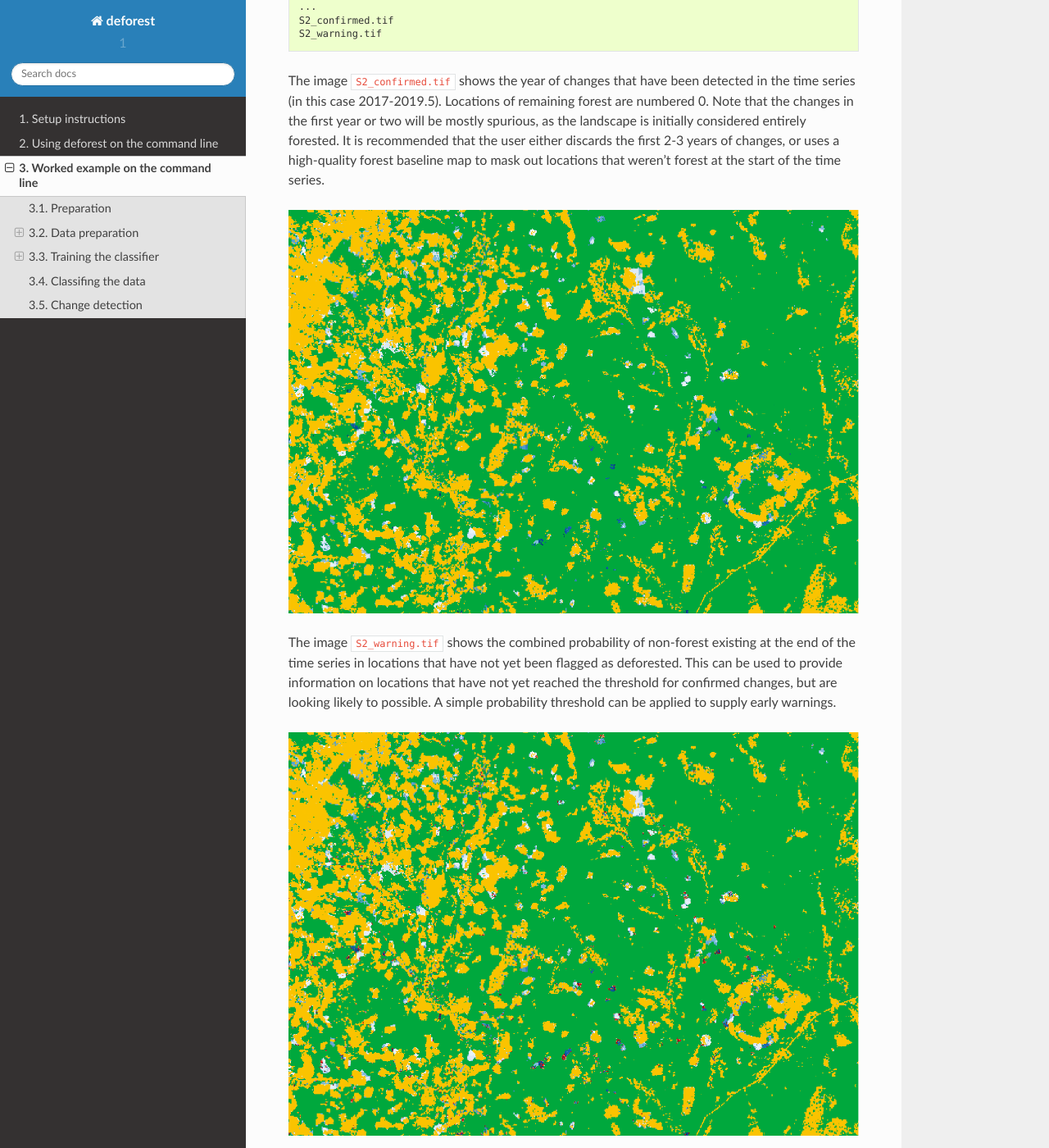
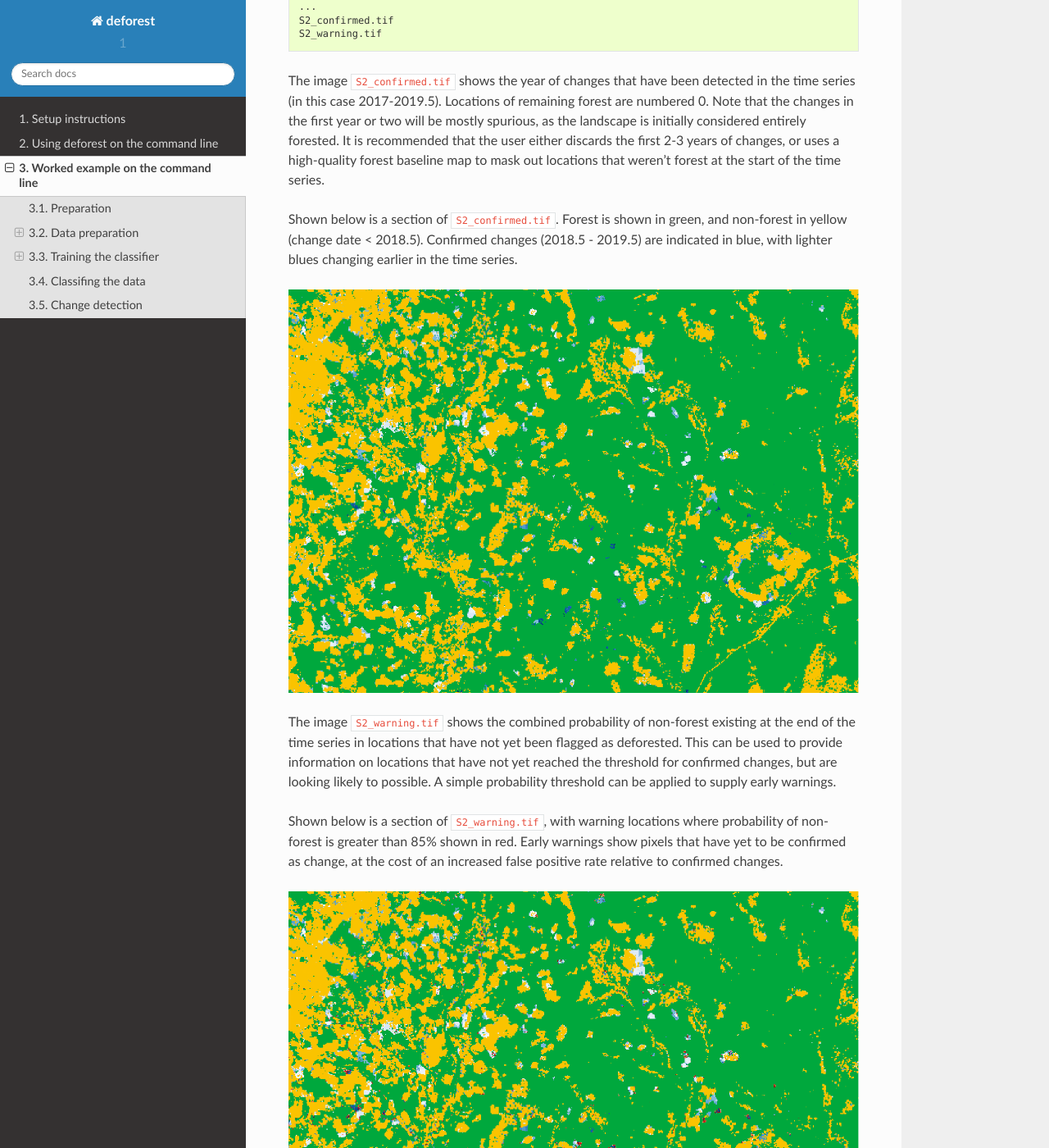
Before and after one commit to smfm-project/deforest, a Sphinx documentation site: the page built from docs/source/worked_example_1.rst, in a window 1280 px wide and 1400 px high, scrolled down 8051 px. Shown: the whole window at 82% size. Built offline with Sphinx 7.4.7 and the Read the Docs theme 2.0.0, drawn with Linux system fonts in a browser that asks for light colours.

Commit message:
added fig descriptions
Former-commit-id: 14893b8c24a930df9902898eb802f100d4735b03

```diff
--- a/docs/source/worked_example_1.rst
+++ b/docs/source/worked_example_1.rst
@@ -277,8 +277,12 @@ The ``change.py`` script will output two images:
 
 The image ``S2_confirmed.tif`` shows the year of changes that have been detected in the time series (in this case 2017-2019.5). Locations of remaining forest are numbered 0. Note that the changes in the first year or two will be mostly spurious, as the landscape is initially considered entirely forested. It is recommended that the user either discards the first 2-3 years of changes, or uses a high-quality forest baseline map to mask out locations that weren't forest at the start of the time series.
 
+Shown below is a section of ``S2_confirmed.tif``. Forest is shown in green, and non-forest in yellow (change date < 2018.5). Confirmed changes (2018.5 - 2019.5) are indicated in blue, with lighter blues changing earlier in the time series.
+
 .. image:: _static/S2_confirmed.png
 
 The image ``S2_warning.tif`` shows the combined probability of non-forest existing at the end of the time series in locations that have not yet been flagged as deforested. This can be used to provide information on locations that have not yet reached the threshold for confirmed changes, but are looking likely to possible. A simple probability threshold can be applied to supply early warnings.
 
+Shown below is a section of ``S2_warning.tif``, with warning locations where probability of non-forest is greater than 85% shown in red. Early warnings show pixels that have yet to be confirmed as change, at the cost of an increased false positive rate relative to confirmed changes.
+
 .. image:: _static/S2_warning.png
```
